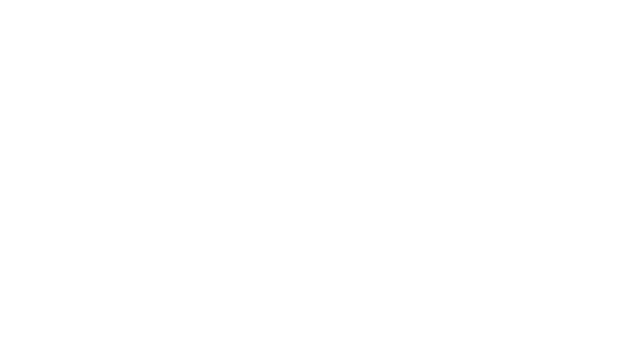
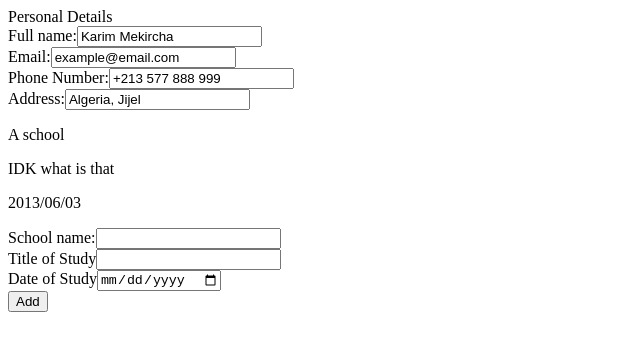
Before and after one commit to mkblast/cv-application, a React (Vite) app: page / in a window 1280 px wide. Shown: the top 350 px of the page, without its empty margins (0-640 px from the left). Built offline with nearby package versions, Linux system fonts and the light colour scheme.

Commit message:
Adding personal-info and basic education stuff

```diff
--- a/src/App.jsx
+++ b/src/App.jsx
@@ -1,3 +1,37 @@
-function App() { }
+import { useState } from "react"
+import PersonalInfo from "./components/personal-info"
+import Education from "./components/education"
+import NewEducation from "./components/new-education"
+
+function App() {
+  const [personalInfo, setPersonalInfo] = useState({
+    fullName: "Karim Mekircha",
+    email: "example@email.com",
+    phone: "+213 577 888 999",
+    address: "Algeria, Jijel"
+  })
+
+  const [education, setEducation] = useState([
+    {
+      id: crypto.randomUUID(),
+      schoolName: "A school",
+      titleOfStudy: "IDK what is that",
+      dateOfStudy: "2013/06/03",
+    }
+  ])
+
+  return (
+    <>
+      <PersonalInfo personalInfo={personalInfo} setPersonalInfo={setPersonalInfo} />
+
+      {education.map(e => {
+        return (
+          <Education key={e.id} {...e} />
+        )
+      })}
+      <NewEducation education={education} setEducation={setEducation} />
+    </>
+  )
+}
 
 export default App
--- /dev/null
+++ b/src/components/education.jsx
@@ -0,0 +1,11 @@
+function Education({ schoolName, titleOfStudy, dateOfStudy }) {
+  return (
+    <div>
+      <p>{schoolName}</p>
+      <p>{titleOfStudy}</p>
+      <p>{dateOfStudy}</p>
+    </div>
+  );
+}
+
+export default Education;
--- /dev/null
+++ b/src/components/new-education.jsx
@@ -0,0 +1,42 @@
+function NewEducation({ education, setEducation }) {
+  const newField = {
+    id: crypto.randomUUID(),
+    schoolName: "",
+    titleOfStudy: "",
+    dateOfStudy: "",
+  }
+
+  return (
+    <div className="new-education">
+      <div>
+        <label> School name:
+          <input type="text"
+            onChange={e => newField.schoolName = e.target.value}
+          />
+        </label>
+      </div>
+
+      <div>
+        <label> Title of Study
+          <input type="text"
+            onChange={e => newField.titleOfStudy = e.target.value}
+          />
+        </label>
+      </div>
+
+      <div>
+        <label> Date of Study
+          <input type="date"
+            onChange={e => newField.dateOfStudy = e.target.value}
+          />
+        </label>
+      </div>
+
+      <button onClick={() => setEducation([...education, newField])} >
+        Add
+      </button>
+    </div>
+  )
+}
+
+export default NewEducation;
--- /dev/null
+++ b/src/components/personal-info.jsx
@@ -0,0 +1,50 @@
+function PersonalInfo({personalInfo, setPersonalInfo}) {
+
+  const handleInputChange = (field, value) => {
+    setPersonalInfo(prevInfo => ({ ...prevInfo, [field]: value }));
+  };
+
+  return (
+    <div className="personal-personalInfo"> Personal Details
+
+      <div className="name-field" >
+        <label> Full name:
+          <input type="text"
+            value={personalInfo.fullName}
+            onChange={(e) => handleInputChange("fullName", e.target.value)}
+          />
+        </label>
+      </div>
+
+      <div className="email-field" >
+        <label> Email:
+          <input type="email"
+            value={personalInfo.email}
+            onChange={(e) => handleInputChange("email", e.target.value)}
+          />
+        </label>
+      </div>
+
+      <div className="phone-field" >
+        <label> Phone Number:
+          <input type="tel"
+            value={personalInfo.phone}
+            onChange={(e) => handleInputChange("phone", e.target.value)}
+          />
+        </label>
+      </div>
+
+      <div className="address-field" >
+        <label> Address:
+          <input type="text"
+            value={personalInfo.address}
+            onChange={(e) => handleInputChange("address", e.target.value)}
+          />
+        </label>
+      </div>
+
+    </div>
+  )
+}
+
+export default PersonalInfo
```
Also changed, not shown: src/components/display.jsx (added, +8 -0 lines).
